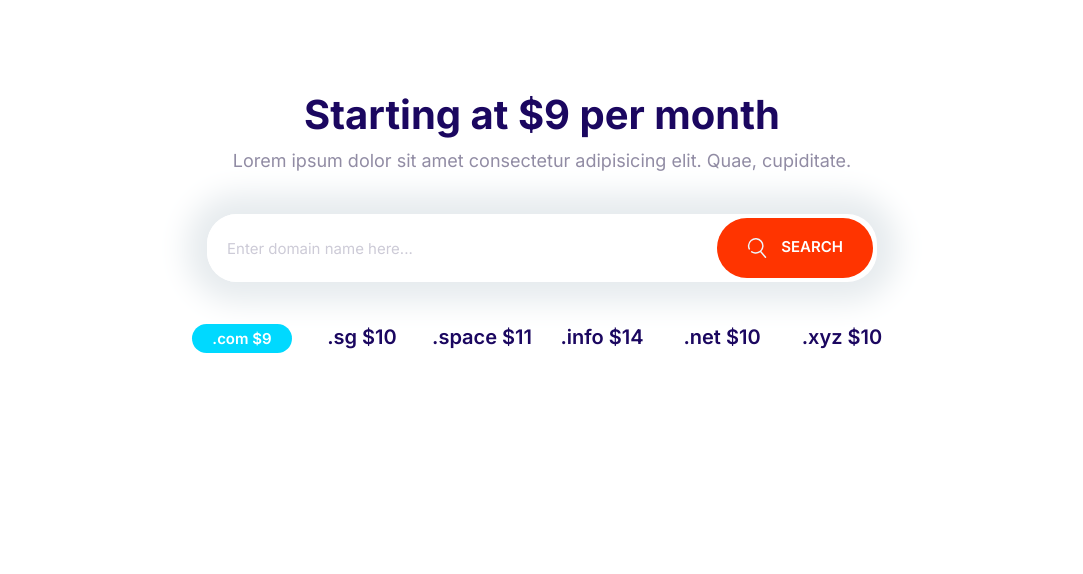
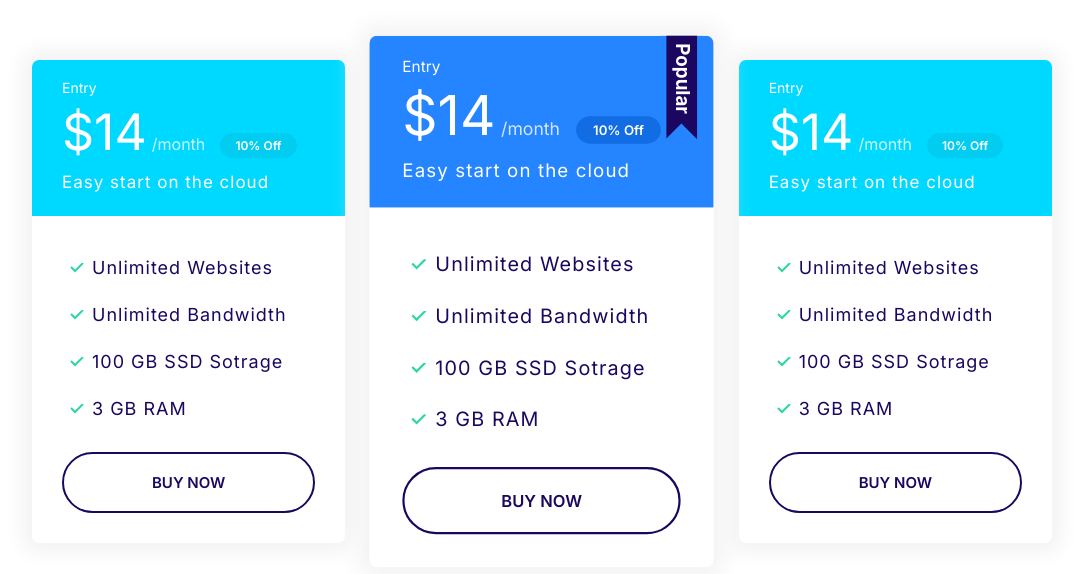
Before and after one commit to WesleySantos/moshifyProyect, a plain HTML site: page index.html in a window 1280 px wide. Shown: the whole page, without its empty margins (98-1181 px from the left). Drawn offline with Linux system fonts and the light colour scheme.

Commit message:
Build the plans block component.

```diff
--- a/css/styles.css
+++ b/css/styles.css
@@ -332,13 +332,17 @@ a {
 }
 
 .card--primary .badge--primary {
-  background-color: #02cdf1;
+  background-color: #126de4;
 }
 
 .card--secondary .badge--secondary {
   background-color: #02cdf1;
 }
 /* Plans */
+
+.plan {
+  transition: transform 0.2s ease-out;
+}
 
 .plan__name {
   color: #fff;
@@ -371,6 +375,10 @@ a {
   letter-spacing: 1px;
 }
 
+.plan--popular {
+  transform: scale(1.1);
+}
+
 .plan--popular .card__header {
   position: relative;
 }
@@ -381,7 +389,15 @@ a {
   display: inline-block;
   position: absolute;
   top: -6px;
-  right: 5%;
+  right: 3%;
+}
+
+.plan:hover {
+  transform: scale(1.05);
+}
+
+.plan--popular:hover {
+  transform: scale(1.15);
 }
 
 @media screen and (min-width: 1024px) {
@@ -746,3 +762,14 @@ a {
     grid-template-columns: repeat(auto-fit, minmax(10rem, 1fr));
   }
 }
+
+/* Plans Block */
+
+.block-plans .grid {
+  gap: 8rem 4rem;
+}
+
+.block-plans .card {
+  max-width: 500px;
+  margin: 0 auto;
+}
--- a/index.html
+++ b/index.html
@@ -15,35 +15,69 @@
     <link rel="stylesheet" href="css/styles.css" />
   </head>
   <body>
-    <section class="block container block-domain">
-      <header class="block__header">
-        <h2>Starting at $9 per month</h2>
-        <p>
-          Lorem ipsum dolor sit amet consectetur adipisicing elit. Quae,
-          cupiditate.
-        </p>
-      </header>
-      <div class="input-group">
-        <input
-          type="text"
-          class="input"
-          placeholder="Enter domain name here..."
-        />
-        <button class="btn btn--accent">
-          <svg class="icon--small icon--white">
-            <use xlink:href="images/sprite.svg#search"></use>
-          </svg>
-          Search
-        </button>
+    <section class="block container block-plans">
+      <div class="grid grid--cols-3">
+        <div class="plan">
+          <div class="card card--secondary">
+            <header class="card__header">
+              <h3 class="plan__name">Entry</h3>
+              <span class="plan__price">$14</span>
+              <span class="plan__billing-cycle">/month</span>
+              <span class="badge badge--secondary badge--small">10% Off</span>
+              <span class="plan__description">Easy start on the cloud</span>
+            </header>
+            <div class="card__body">
+              <ul class="list list--tick">
+                <li class="list__item">Unlimited Websites</li>
+                <li class="list__item">Unlimited Bandwidth</li>
+                <li class="list__item">100 GB SSD Sotrage</li>
+                <li class="list__item">3 GB RAM</li>
+              </ul>
+              <button class="btn btn--outline btn--block">Buy now</button>
+            </div>
+          </div>
+        </div>
+        <div class="plan">
+          <div class="card card--primary plan--popular">
+            <header class="card__header">
+              <h3 class="plan__name">Entry</h3>
+              <span class="plan__price">$14</span>
+              <span class="plan__billing-cycle">/month</span>
+              <span class="badge badge--primary badge--small">10% Off</span>
+              <span class="plan__description">Easy start on the cloud</span>
+            </header>
+            <div class="card__body">
+              <ul class="list list--tick">
+                <li class="list__item">Unlimited Websites</li>
+                <li class="list__item">Unlimited Bandwidth</li>
+                <li class="list__item">100 GB SSD Sotrage</li>
+                <li class="list__item">3 GB RAM</li>
+              </ul>
+              <button class="btn btn--outline btn--block">Buy now</button>
+            </div>
+          </div>
+        </div>
+        <div class="plan">
+          <div class="card card--secondary">
+            <header class="card__header">
+              <h3 class="plan__name">Entry</h3>
+              <span class="plan__price">$14</span>
+              <span class="plan__billing-cycle">/month</span>
+              <span class="badge badge--secondary badge--small">10% Off</span>
+              <span class="plan__description">Easy start on the cloud</span>
+            </header>
+            <div class="card__body">
+              <ul class="list list--tick">
+                <li class="list__item">Unlimited Websites</li>
+                <li class="list__item">Unlimited Bandwidth</li>
+                <li class="list__item">100 GB SSD Sotrage</li>
+                <li class="list__item">3 GB RAM</li>
+              </ul>
+              <button class="btn btn--outline btn--block">Buy now</button>
+            </div>
+          </div>
+        </div>
       </div>
-      <ul class="list block-domain__prices">
-        <li><span class="badge badge--secondary">.com $9</span></li>
-        <li>.sg $10</li>
-        <li>.space $11</li>
-        <li>.info $14</li>
-        <li>.net $10</li>
-        <li>.xyz $10</li>
-      </ul>
     </section>
     <script src="js/main.js"></script>
   </body>
```
Also changed, not shown: components/plans-blocks.html (added, +64 -0 lines).
